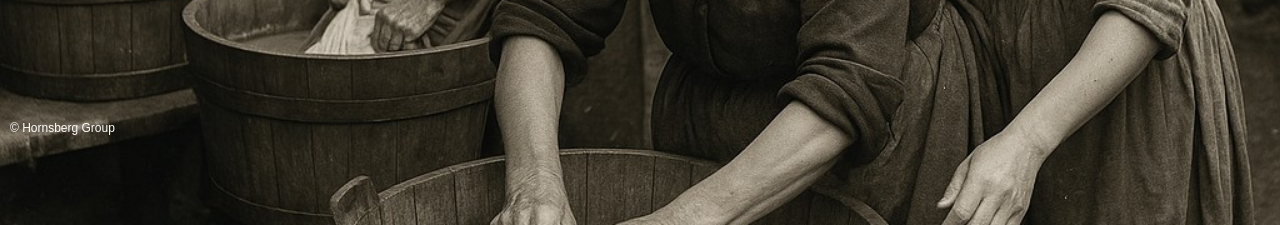
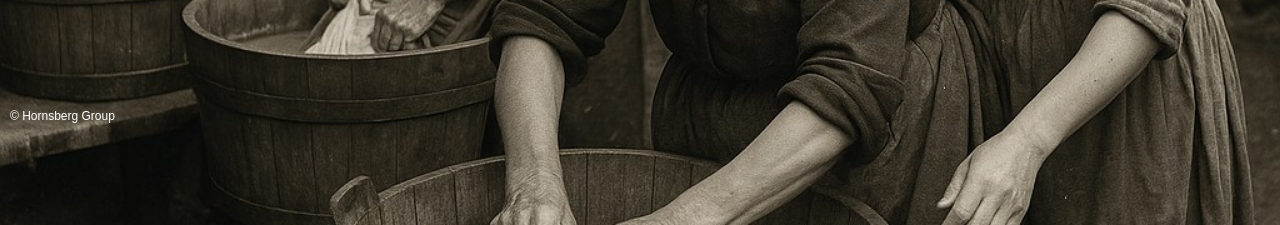
Before and after one commit to taasingegade/Vasketider, a Flask app: page /login in a window 1280 px wide. Shown: the part 655-880 px from the top of the page. Run offline with Flask 3, Linux system fonts and the light colour scheme; data that the repository does not hold is empty; some libraries are stand-ins or nearby versions.

Commit message:
Add files via upload

```diff
--- a/templates/login.html
+++ b/templates/login.html
@@ -75,7 +75,9 @@
 </form>
     </div>
 
-    <footer>© Hornsberg Group <div class="socials">
+    <footer>
+    <p>© Hornsberg Group</p>
+    <div class="socials">
     <a href="https://linkedin.com/in/mortenhornsberg" target="_blank" aria-label="LinkedIn">
       <img src="{{ url_for('static', filename='icons/linkedin.svg') }}" alt="LinkedIn">
     </a>
```
